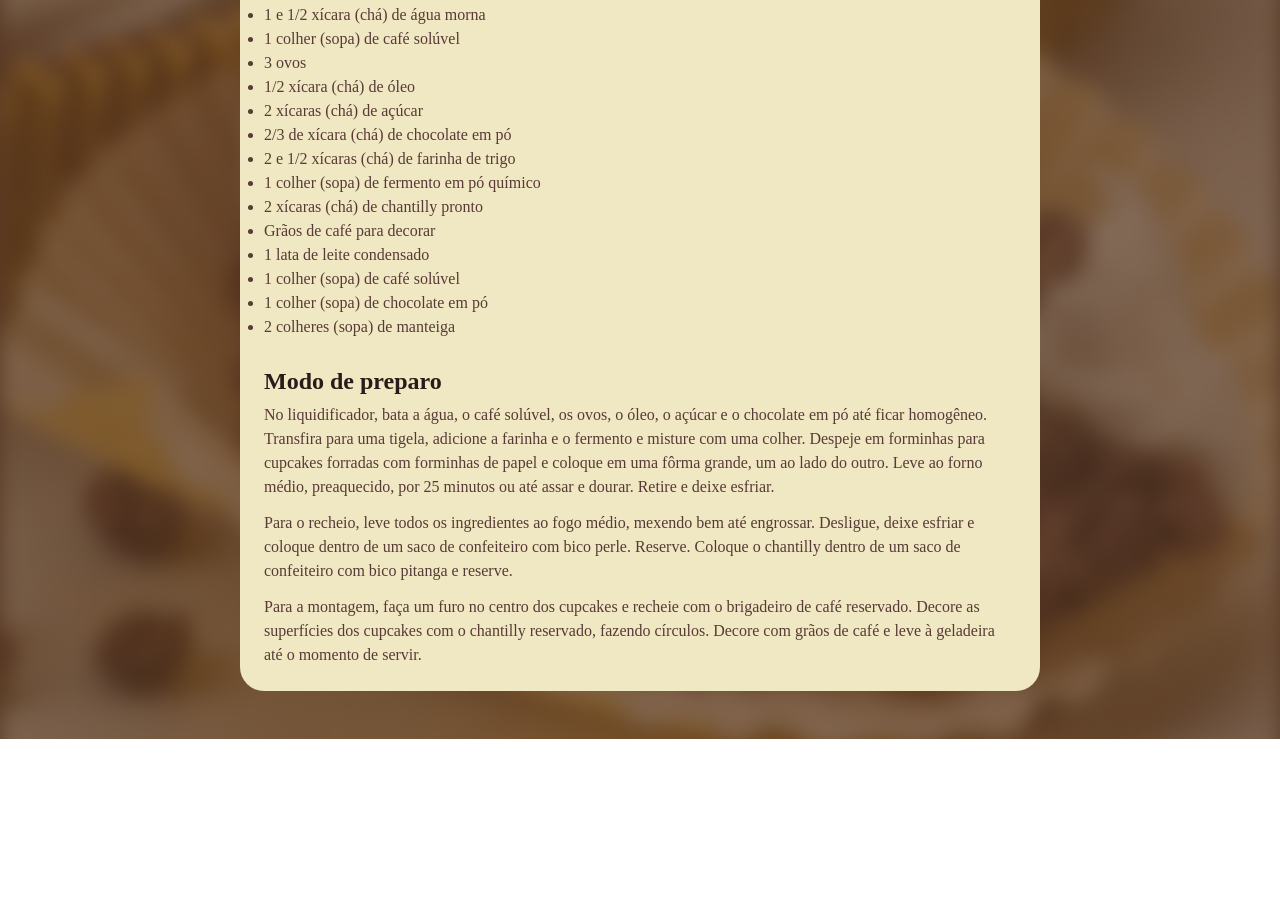
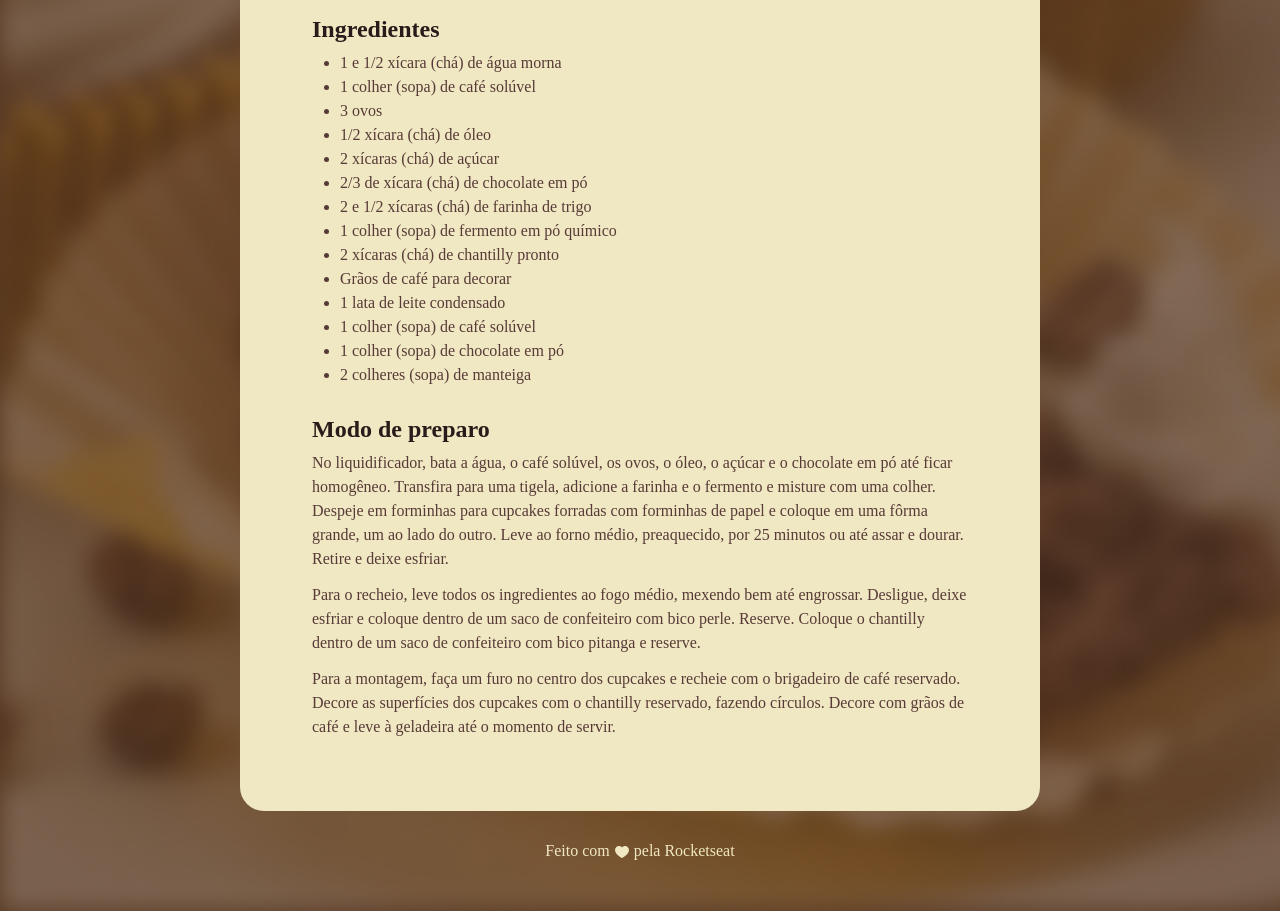
Before and after one commit to ThaisAnandaDaHoraSoares/paginaDeReceita, a plain HTML site: page index.html in a window 1280 px wide. Shown: the part 760-1671 px from the top of the page. Before the commit the page ends 1499 px from the top, so only its background shows below. Drawn offline with Linux system fonts and the light colour scheme; a web font is replaced by a local one.

Commit message:
add footer

```diff
--- a/index.html
+++ b/index.html
@@ -47,6 +47,10 @@
   </section>
  </main>
 </div>
-<footer></footer>
+<footer>
+  Feito com
+  <img src="assets/heart.svg" alt="Coração">
+  pela Rocketseat
+</footer>
 </body>
 </html>
--- a/style.css
+++ b/style.css
@@ -19,9 +19,12 @@
   padding: 24px;
   background-color: #F0E8C2;
   border-radius: 24px;
-  margin: 48px auto;
+  margin: 48px auto 28px;
+}
+main{
+  padding: 48px;
+}
 
-}
 img {
   border-radius: 16px;
   margin-bottom: 24px;
@@ -49,3 +52,18 @@
 section + section{
   margin-top: 24px;
 }
+
+ul{
+  margin-left: 28px;
+}
+
+footer{
+  color: #F0E8C2;
+  text-align: center;
+  padding-bottom: 48px;
+}
+
+footer img{
+  vertical-align: middle;
+  margin: 0;
+}
```
Also changed, not shown: assets/heart.svg (added).
